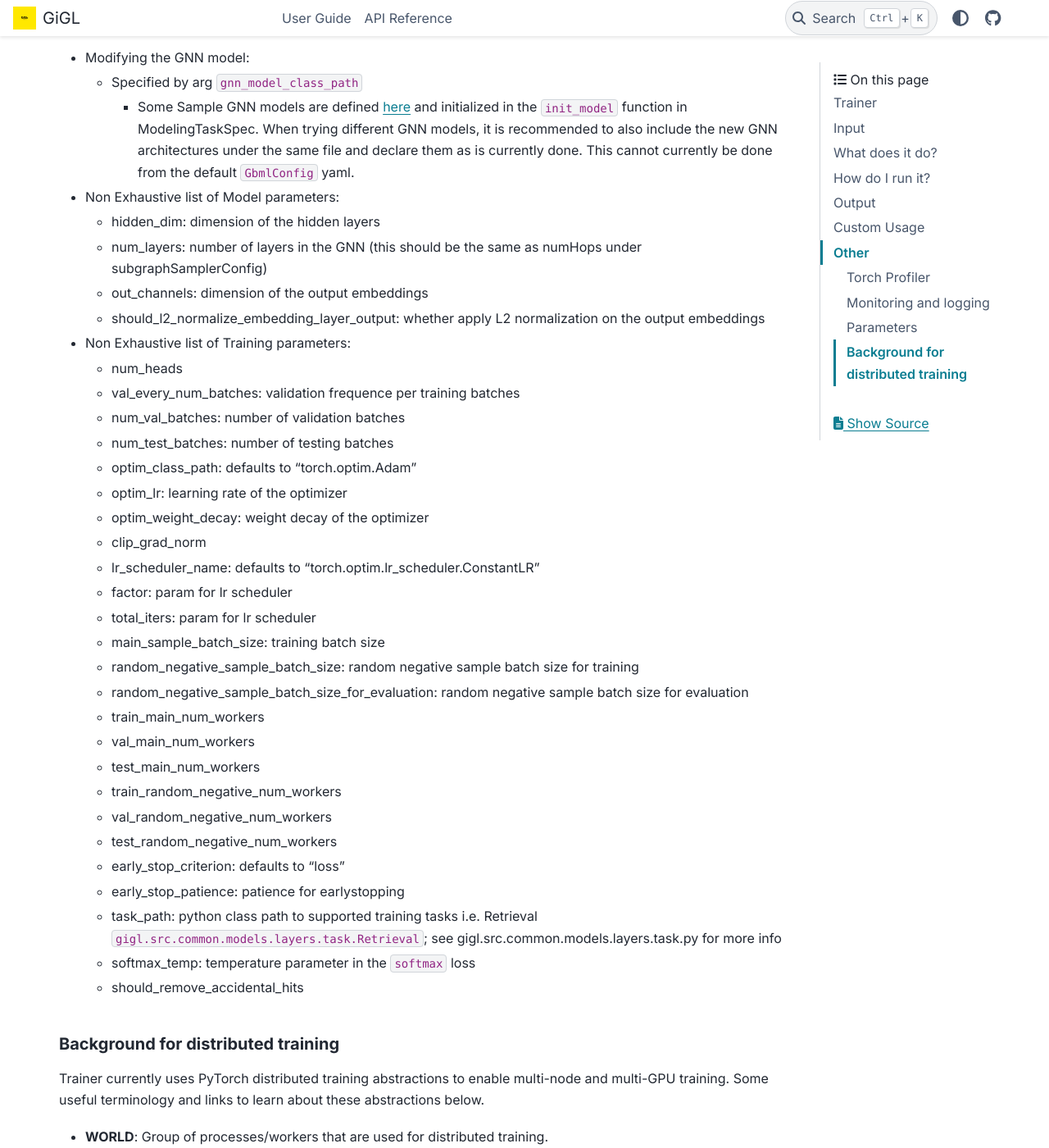
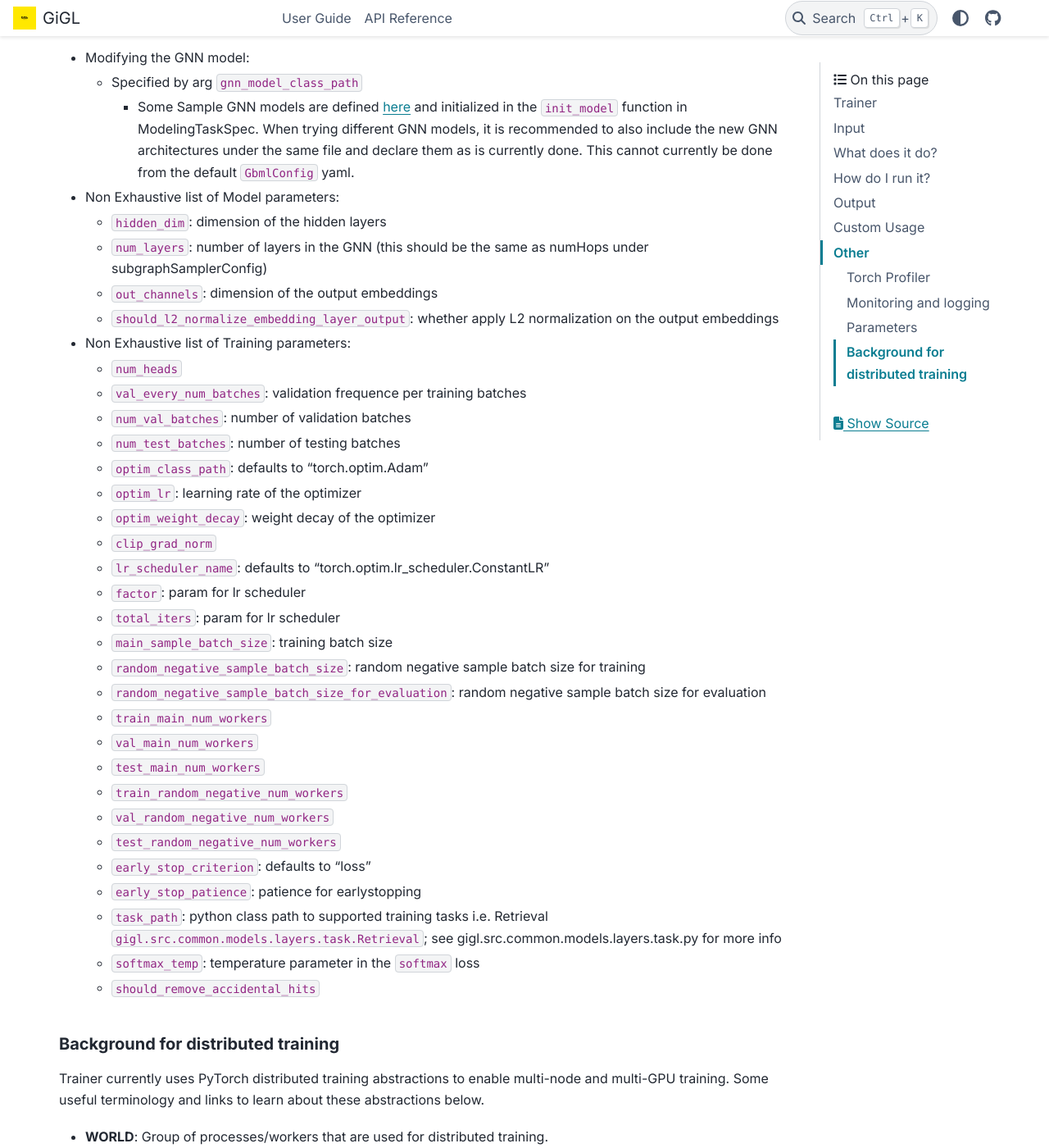
Before and after one commit to snap-research/GiGL, a Sphinx documentation site: the page built from docs/sphinx/source/components/trainer.md, in a window 1280 px wide and 1400 px high, scrolled down 3535 px. Shown: the whole window at 82% size. Built offline with Sphinx 7.4.7 and the PyData theme 0.15.4, drawn with Linux system fonts in a browser that asks for light colours; pages that are not in the unit, such as notebooks, are missing from menus; some of the changed lines change nothing that is shown; some of the changed text lies outside the part shown.

Commit message:
pr comments

```diff
--- a/docs/sphinx/source/components/trainer.md
+++ b/docs/sphinx/source/components/trainer.md
@@ -95,7 +95,7 @@ If you would like to view the logs locally, you can also use: `gcloud ai custom-
 
 ### Parameters
 
-We provide some base class implimentations for training.
+We provide some base class implementations for training.
 See:
 - `python/gigl/src/common/modeling_task_specs/graphsage_template_modeling_spec.py`
 - `python/gigl/src/common/modeling_task_specs/node_anchor_based_link_prediction_modeling_task_spec.py`
@@ -106,12 +106,12 @@ See:
 They all provide runtime arguments similar to below that can help with your model training behaviour/configs. We present the args and short example below for params that might be passed in for ABLP type training:
 
 - Training environment parameters (number of workers for different dataloaders)
-    - train_main_num_workers
-    - train_random_negative_num_workers
-    - val_main_num_workers
-    - val_random_negative_num_workers
-    - test_main_num_workers
-    - test_random_negative_num_workers
+    - `train_main_num_workers`
+    - `train_random_negative_num_workers`
+    - `val_main_num_workers`
+    - `val_random_negative_num_workers`
+    - `test_main_num_workers`
+    - `test_random_negative_num_workers`
 
   Note that training involves multiple dataloaders simultaneously.  Take care to specify these parameters in a way which avoids overburdening your machine.  It is recommended to specify `(train_main_sample_num_workers + train_random_sample_num_workers + val_main_sample_num_workers + val_random_sample_num_workers < num_cpus)`, and `(test_main_sample_num_workers + test_random_sample_num_workers < num_cpus)` to avoid training stalling due to contention.
 
@@ -122,38 +122,37 @@ They all provide runtime arguments similar to below that can help with your mode
 
 
 - Non Exhaustive list of Model parameters:
-    - hidden_dim: dimension of the hidden layers
-    - num_layers: number of layers in the GNN (this should be the same as numHops under subgraphSamplerConfig)
-    - out_channels: dimension of the output embeddings
-    - should_l2_normalize_embedding_layer_output: whether apply L2 normalization on the output embeddings
+    - `hidden_dim`: dimension of the hidden layers
+    - `num_layers`: number of layers in the GNN (this should be the same as numHops under subgraphSamplerConfig)
+    - `out_channels`: dimension of the output embeddings
+    - `should_l2_normalize_embedding_layer_output`: whether apply L2 normalization on the output embeddings
 
 - Non Exhaustive list of Training parameters:
-    - num_heads
-    - val_every_num_batches: validation frequence per training batches
-    - num_val_batches: number of validation batches
-    - num_test_batches: number of testing batches
-    - optim_class_path: defaults to "torch.optim.Adam"
-    - optim_lr: learning rate of the optimizer
-    - optim_weight_decay: weight decay of the optimizer
-    - clip_grad_norm
-    - lr_scheduler_name: defaults to "torch.optim.lr_scheduler.ConstantLR"
-    - factor: param for lr scheduler
-    - total_iters: param for lr scheduler
-    - main_sample_batch_size: training batch size
-    - random_negative_sample_batch_size: random negative sample batch size for training
-    - random_negative_sample_batch_size_for_evaluation: random negative sample batch size for evaluation
-    - train_main_num_workers
-    - val_main_num_workers
-    - test_main_num_workers
-    - train_random_negative_num_workers
-    - val_random_negative_num_workers
-    - test_random_negative_num_workers
-    - early_stop_criterion: defaults to "loss"
-    - early_stop_patience: patience for earlystopping
-    - task_path: python class path to supported training tasks i.e. Retrieval `gigl.src.common.models.layers.task.Retrieval`; see gigl.src.common.models.layers.task.py for more info
-    - softmax_temp: temperature parameter in the `softmax` loss
-    - should_remove_accidental_hits
-
+    - `num_heads`
+    - `val_every_num_batches`: validation frequence per training batches
+    - `num_val_batches`: number of validation batches
+    - `num_test_batches`: number of testing batches
+    - `optim_class_path`: defaults to "torch.optim.Adam"
+    - `optim_lr`: learning rate of the optimizer
+    - `optim_weight_decay`: weight decay of the optimizer
+    - `clip_grad_norm`
+    - `lr_scheduler_name`: defaults to "torch.optim.lr_scheduler.ConstantLR"
+    - `factor`: param for lr scheduler
+    - `total_iters`: param for lr scheduler
+    - `main_sample_batch_size`: training batch size
+    - `random_negative_sample_batch_size`: random negative sample batch size for training
+    - `random_negative_sample_batch_size_for_evaluation`: random negative sample batch size for evaluation
+    - `train_main_num_workers`
+    - `val_main_num_workers`
+    - `test_main_num_workers`
+    - `train_random_negative_num_workers`
+    - `val_random_negative_num_workers`
+    - `test_random_negative_num_workers`
+    - `early_stop_criterion`: defaults to "loss"
+    - `early_stop_patience`: patience for earlystopping
+    - `task_path`: python class path to supported training tasks i.e. Retrieval `gigl.src.common.models.layers.task.Retrieval`; see gigl.src.common.models.layers.task.py for more info
+    - `softmax_temp`: temperature parameter in the `softmax` loss
+    - `should_remove_accidental_hits`
 
 
 ###  Background for distributed training
```
Also changed, not shown: scala/README.md, scala_spark35/README.md, 2 other files.
